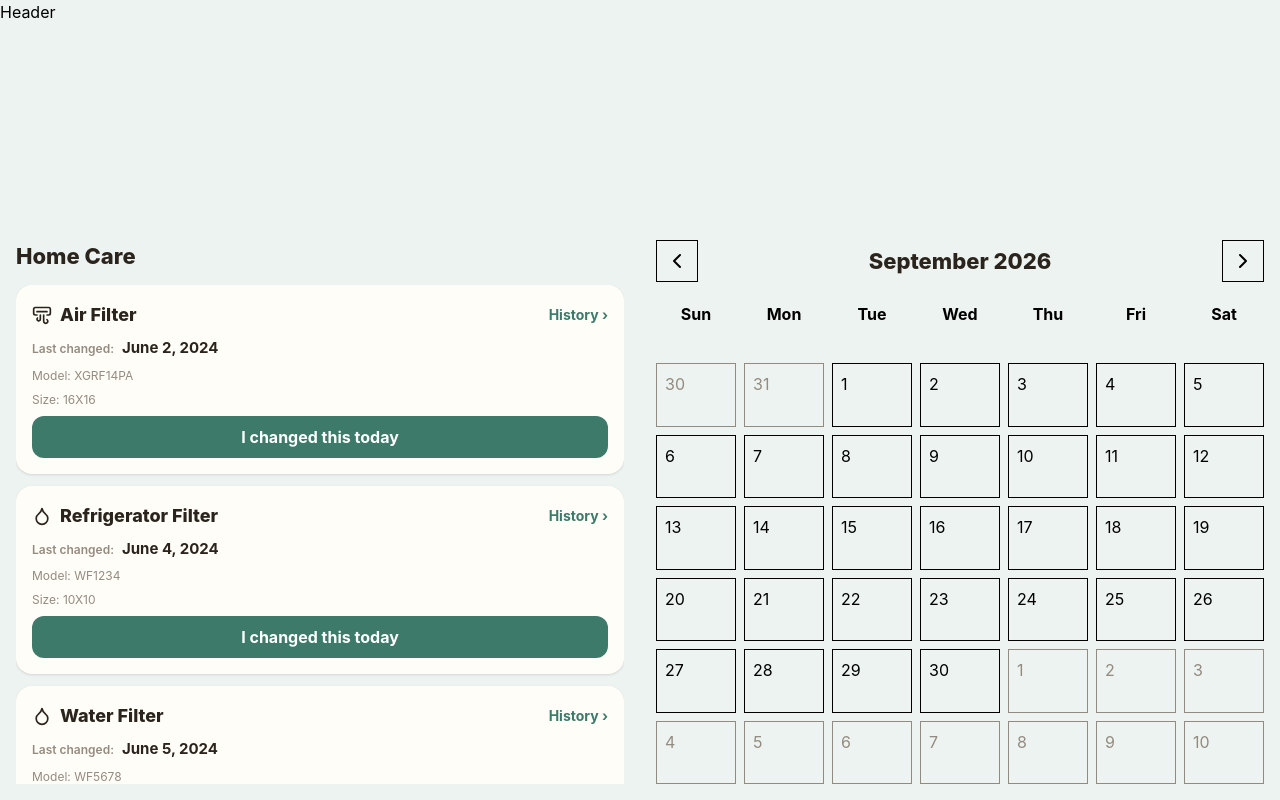
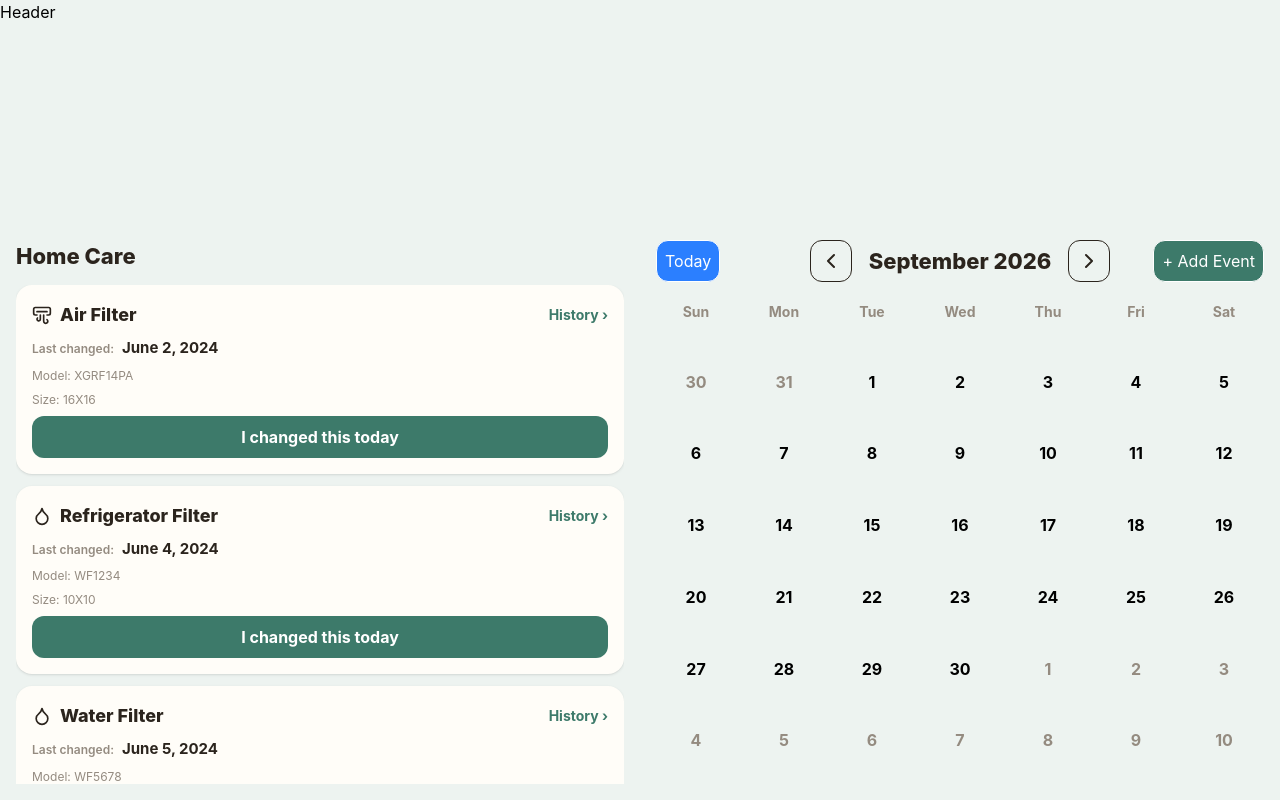
Before and after one commit to parekhr/family-dashboard, a React (Vite) app: page / in a window 1280 px wide. Built offline with nearby package versions, Linux system fonts and the light colour scheme.

Commit message:
added today button to calendar

```diff
--- a/src/widgets/calendar/CalendarWidget.tsx
+++ b/src/widgets/calendar/CalendarWidget.tsx
@@ -1,6 +1,7 @@
 import { buildMonthGrid } from './buildMonthGrid'
 import { useState } from 'react'
 import { ChevronLeft, ChevronRight } from 'lucide-react'
+import { useCalendarData } from './useCalendarData'
 
 const weekdays = ['Sun', 'Mon', 'Tue', 'Wed', 'Thu', 'Fri', 'Sat']
 const monthNames = ['January', 'February', 'March', 'April', 'May', 'June', 'July', 'August', 'September', 'October', 'November', 'December']
@@ -30,24 +31,33 @@ export function CalendarWidget() {
         }
     }
 
-
     const grid = buildMonthGrid(year, month)
 
     return (
         <div className="flex flex-col flex-1 min-h-0 gap-3">
-            <div className="flex justify-between items-center">
-                <button onClick={handlePrevMonth} className="p-2 border h-[42px] cursor-pointer"><ChevronLeft /></button>
-                <h2 className="text-[22px] font-extrabold text-ink">{monthNames[month - 1]} {year}</h2>
-                <button onClick={handleNextMonth} className="p-2 border h-[42px] cursor-pointer"><ChevronRight /></button>
+            <div className="grid grid-cols-[1fr_auto_1fr] items-center">
+                <button className="justify-self-start p-2 border h-[42px] rounded-xl cursor-pointer text-white bg-blue-500 hover:bg-blue-600" onClick={() => { setMonth(today.getMonth() + 1); setYear(today.getFullYear()); }}>Today</button>
+                <div className="flex items-center gap-2">
+                    <button onClick={handlePrevMonth} className="p-2 border h-[42px] rounded-xl cursor-pointer text-ink hover:bg-muted/10">
+                        <ChevronLeft />
+                    </button>
+                    <h2 className="w-[200px] text-center text-[22px] font-extrabold text-ink">
+                        {monthNames[month - 1]} {year}
+                    </h2>
+                    <button onClick={handleNextMonth} className="p-2 border h-[42px] rounded-xl cursor-pointer text-ink hover:bg-muted/10">
+                        <ChevronRight />
+                    </button>
+                </div>
+                <button className="justify-self-end p-2 border h-[42px] rounded-xl cursor-pointer bg-primary text-white">+ Add Event</button>
             </div>
             <div className="grid grid-cols-7 gap-2 flex-1 min-h-0">
                 {weekdays.map((weekday) => (
-                    <div key={weekday} className="p-2 font-bold text-center">
+                    <div key={weekday} className="p-2 text-center font-bold text-muted text-sm">
                         {weekday}
                     </div>
                 ))}
                 {grid.map((day) => (
-                    <div key={day.iso} className={`p-2 border ${day.inMonth ? '' : 'text-muted'}`}>
+                    <div key={day.iso} className={`p-2 text-center font-bold ${day.inMonth ? '' : 'text-muted'}`}>
                         {Number(day.iso.slice(-2))}
                     </div>
                 ))}
--- /dev/null
+++ b/src/widgets/calendar/dayEvents.ts
@@ -0,0 +1,6 @@
+import type { CalendarEvent } from './useCalendarData'
+
+export function DayEvents({ day }: { day: string }) {
+
+    return("hello")
+}
```
Also changed, not shown: 1 other file (tests, documents, lock files or other folders).
